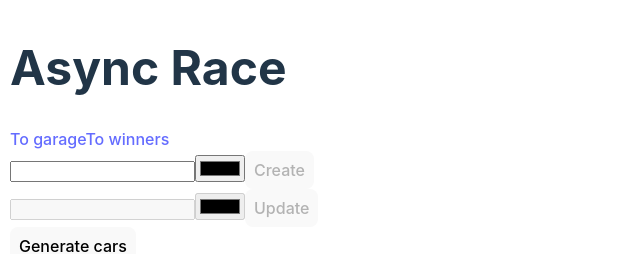
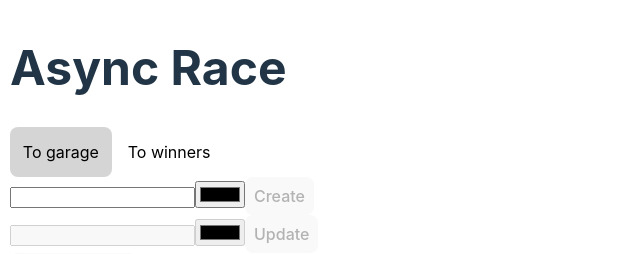
Before and after one commit to alenzija/async-race, a React (Vite) app: page /garage in a window 1280 px wide. Shown: the top 254 px of the page, without its empty margins (0-640 px from the left). Built offline with nearby package versions, Linux system fonts and the light colour scheme; no server answers.

Commit message:
refactor: add styles for nav

```diff
--- a/src/App.tsx
+++ b/src/App.tsx
@@ -1,5 +1,7 @@
 import { useEffect, useState } from 'react';
-import { Link, Outlet } from 'react-router-dom';
+import { Outlet } from 'react-router-dom';
+
+import { Nav } from './components/nav';
 
 import { AppContext } from './app-context';
 
@@ -140,8 +142,7 @@ export const App = () => {
       }}
     >
       <h1>Async Race</h1>
-      <Link to="/garage">To garage</Link>
-      <Link to="/winners">To winners</Link>
+      <Nav />
       <Outlet />
       <div className="alert">{message}</div>
     </AppContext.Provider>
--- /dev/null
+++ b/src/components/nav/Nav.tsx
@@ -0,0 +1,22 @@
+import { useEffect } from 'react';
+import { NavLink, useLocation, useNavigate } from 'react-router-dom';
+
+import './nav.scss';
+
+export const Nav = () => {
+  const { pathname } = useLocation();
+  const navigate = useNavigate();
+
+  useEffect(() => {
+    if (pathname === '/') {
+      navigate('/garage');
+    }
+  }, [pathname, navigate]);
+
+  return (
+    <nav className="nav">
+      <NavLink to="/garage">To garage</NavLink>
+      <NavLink to="/winners">To winners</NavLink>
+    </nav>
+  );
+};
--- /dev/null
+++ b/src/components/nav/index.ts
@@ -0,0 +1 @@
+export { Nav } from './Nav';
--- /dev/null
+++ b/src/components/nav/nav.scss
@@ -0,0 +1,22 @@
+.nav {
+  display: flex;
+  gap: 0.2rem;
+
+  a {
+    display: block;
+    padding: 0.8rem;
+    text-decoration: none;
+    border-radius: 0.5rem;
+    transition: background-color 0.5s;
+
+    &:hover,
+    &:active {
+      color: inherit;
+      background-color: #5a5a5a8d;
+    }
+
+    &.active {
+      background-color: #d5d5d5;
+    }
+  }
+}
--- a/src/index.css
+++ b/src/index.css
@@ -18,12 +18,11 @@
 }
 
 a {
-  font-weight: 500;
-  color: #646cff;
-  text-decoration: inherit;
+  color: #000000;
+  text-decoration: none;
 }
 a:hover {
-  color: #535bf2;
+  color: #000000;
 }
 
 body {
@@ -61,7 +60,7 @@ button:focus-visible {
     background-color: #ffffff;
   }
   a:hover {
-    color: #747bff;
+    color: #000000;
   }
   button {
     background-color: #f9f9f9;
```
